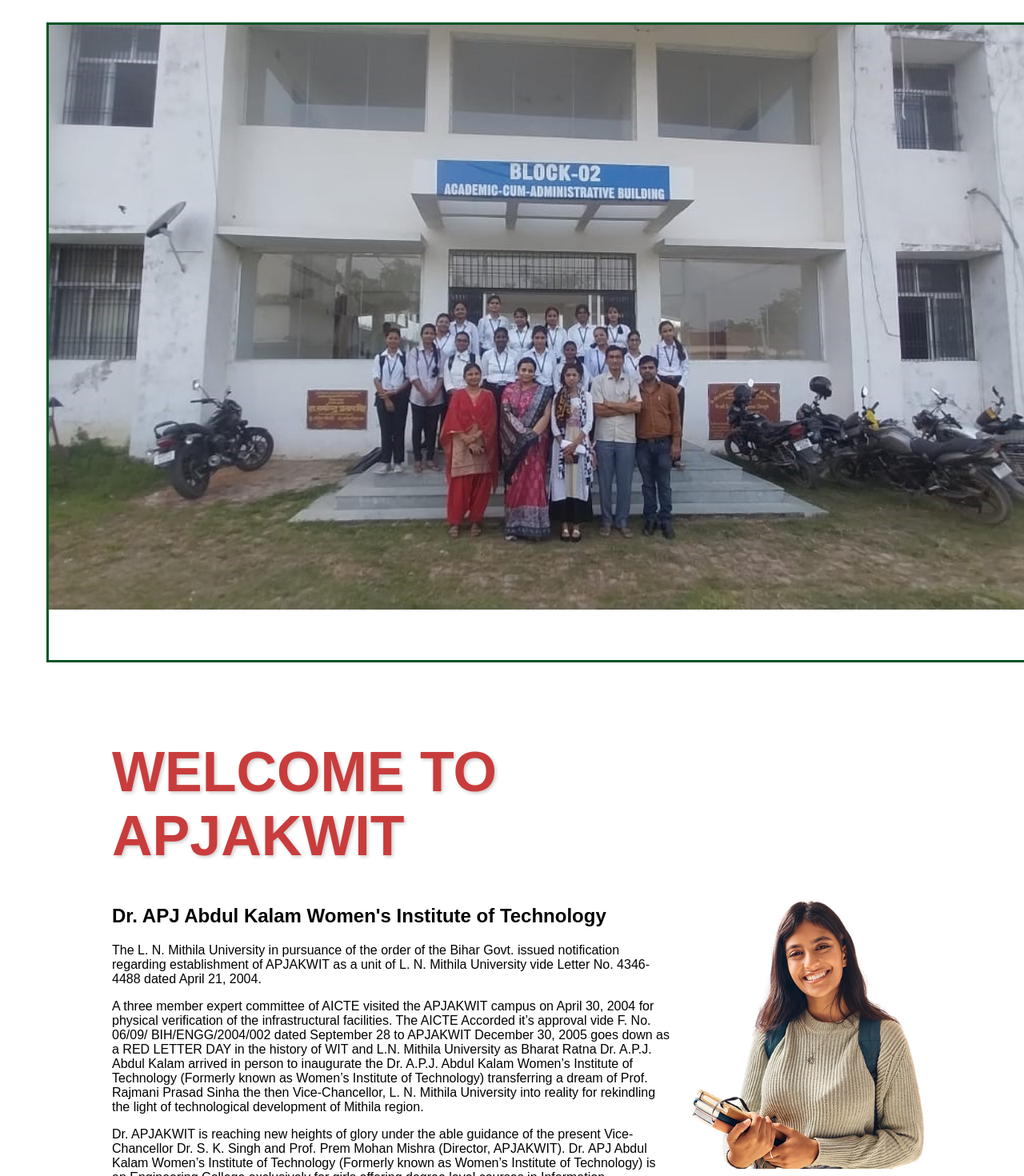
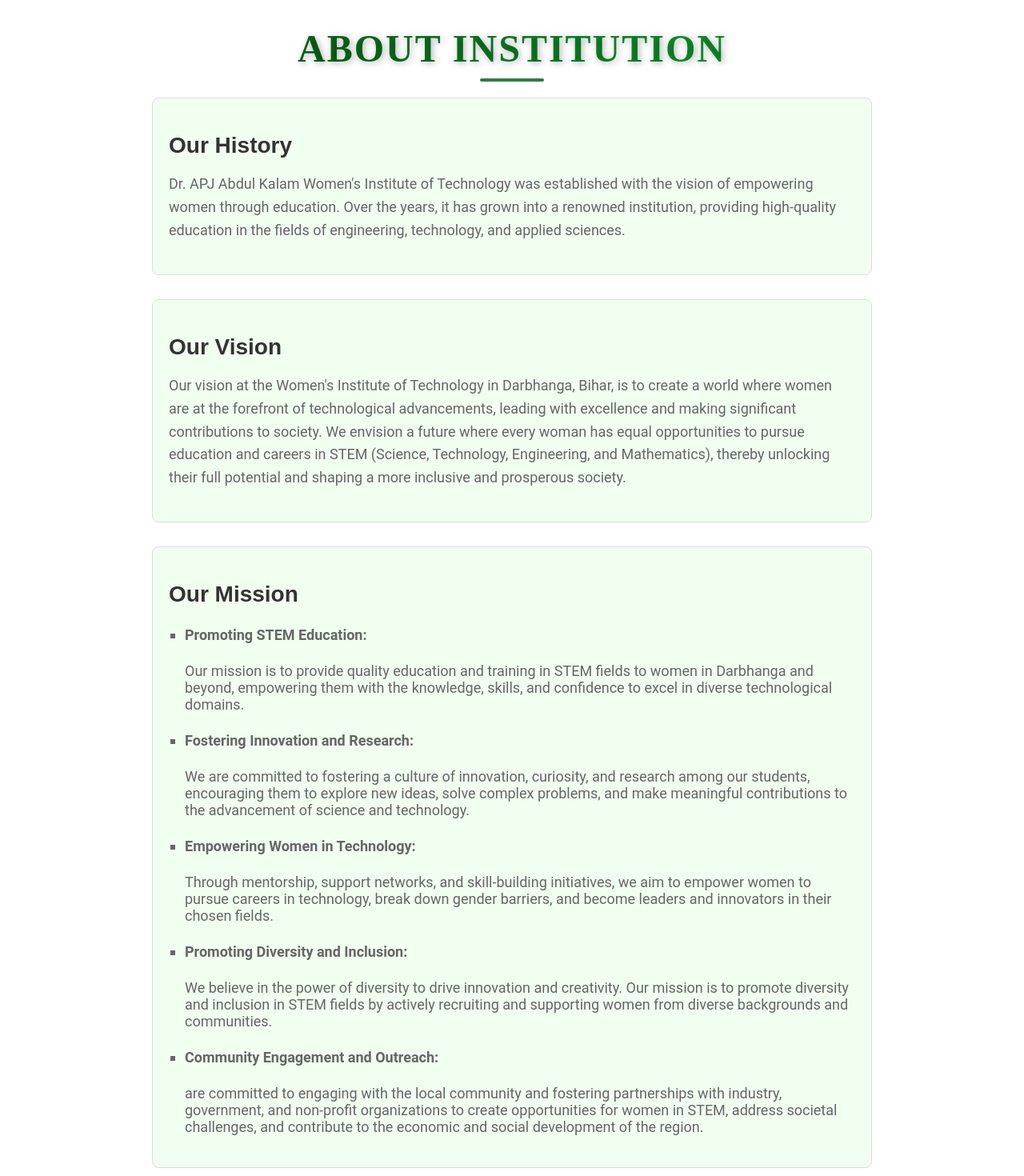
Before and after one commit to Aanchal-shree/Major-project-angular, an Angular app in the folder College-Website-using-Angular/: page /about in a window 1280 px wide. Before the commit this address led to /. Shown: the part 520-1990 px from the top of the page at 80% size. Built offline with nearby package versions, Linux system fonts and the light colour scheme.

Commit message:
about component added

```diff
--- /dev/null
+++ b/College-Website-using-Angular/src/app/about/about.component.css
@@ -0,0 +1,132 @@
+.about-container {
+    max-width: 900px;
+    margin: 0 auto;
+    padding: 20px;
+    /* background-color: #f9f9f9; */
+    /* border-radius: 8px; */
+    /* box-shadow: 0 2px 10px rgba(0, 0, 0, 0.1); */
+  }
+
+  h1 {
+    font-size: 48px;
+  font-weight: 700;
+  color: #ffffff;
+  text-align: center;
+  margin-bottom: 30px;
+  letter-spacing: 2px;
+  text-transform: uppercase;
+  line-height: 1.3;
+
+  background: linear-gradient(90deg, #065713, #0dac32);
+  -webkit-background-clip: text;
+  -webkit-text-fill-color: transparent;
+
+  text-shadow: 2px 2px 8px rgba(0, 0, 0, 0.3);
+  transition: all 0.3s ease-in-out;
+
+  position: relative;
+  }
+
+  h1::before {
+    content: '';                            /* Empty content for decorative element */
+    position: absolute;                     /* Positioning relative to h1 */
+    left: 50%;                              /* Center horizontally */
+    bottom: -10px;                          /* Position just below the text */
+    transform: translateX(-50%);            /* Adjust horizontal centering */
+    width: 80px;                            /* Width of the underline */
+    height: 4px;                            /* Height of the underline */
+    background-color: #065713;              /* Color of the underline */
+    border-radius: 4px;                     /* Rounded corners */
+    opacity: 0.8;                           /* Slight transparency */
+  }
+
+  h1:hover {
+    letter-spacing: 4px;                    /* Increase spacing on hover */
+    text-shadow: 4px 4px 12px rgba(0, 0, 0, 0.5); /* Enhance shadow on hover */
+  }
+
+  h1:hover::before {
+    width: 100px;                           /* Expand underline on hover */
+  }
+
+  h2 {
+    font-family: 'Montserrat', sans-serif;
+    font-size: 28px;
+    color: #333;
+    margin-bottom: 15px;
+  }
+
+  .history{
+    margin-bottom: 30px;
+    padding: 20px;
+    background-color: #f0fff0;
+    border: 1px solid #dcdcdc;
+    border-radius: 8px;
+  }
+
+  .mission{
+    margin-bottom: 30px;
+    padding: 20px;
+    background-color: #f0fff0;
+    border: 1px solid #dcdcdc;
+    border-radius: 8px;
+  }
+
+  .vision{
+    margin-bottom: 30px;
+    padding: 20px;
+    background-color: #f0fff0;
+    border: 1px solid #dcdcdc;
+    border-radius: 8px;
+  }
+
+  p {
+    font-family: 'Roboto', sans-serif;
+    font-size: 18px;
+    color: #666;
+    line-height: 1.6;
+    margin-bottom: 20px;
+  }
+
+  ul {
+    list-style-type: square;
+    padding-left: 20px;
+    font-family: 'Roboto', sans-serif;
+    font-size: 18px;
+    color: #666;
+    margin-bottom: 20px;
+  }
+
+  li {
+    margin-bottom: 10px;
+  }
+
+  section {
+    margin-bottom: 40px;
+  }
+
+  /* .campus-life {
+    background-color: #0dac32;
+    color: white;
+    padding: 20px;
+    border-radius: 8px;
+  } */
+
+  .image-text-container {
+    display: grid;
+    grid-template-columns: 1fr 2fr; /* adjust the column widths as needed */
+    gap: 20px; /* add some space between image and text */
+  }
+
+
+  .image {
+    grid-column: 1;
+    width: 30%; /* adjust the width as needed */
+    margin-right: 20px; /* add some space between image and text */
+  }
+
+  .text {
+    grid-column: 2;
+    width: 70%; /* adjust the width as needed */
+    font-style: italic;
+  }
--- /dev/null
+++ b/College-Website-using-Angular/src/app/about/about.component.html
@@ -0,0 +1,48 @@
+<div class="about-container">
+    <h1>About institution</h1>
+
+    <section class="history">
+      <h2>Our History</h2>
+      <p>
+        Dr. APJ Abdul Kalam Women's Institute of Technology was established with the vision of empowering women through education.
+        Over the years, it has grown into a renowned institution, providing high-quality education in the fields of engineering, technology, and applied sciences.
+      </p>
+    </section>
+
+    <section class="vision">
+      <h2>Our Vision</h2>
+      <p>Our vision at the Women's Institute of Technology in Darbhanga, Bihar, is to create a world where women are at the forefront of technological advancements, leading with excellence and making significant contributions to society. We envision a future where every woman has equal opportunities to pursue education and careers in STEM (Science, Technology, Engineering, and Mathematics), thereby unlocking their full potential and shaping a more inclusive and prosperous society.
+        </p>
+    </section>
+
+    <section class="mission">
+        <h2>Our Mission</h2>
+        <ul>
+            <li><h4>Promoting STEM Education: </h4>Our mission is to provide quality education and training in STEM fields to women in Darbhanga and beyond, empowering them with the knowledge, skills, and confidence to excel in diverse technological domains.</li>
+            <li><h4>Fostering Innovation and Research: </h4>We are committed to fostering a culture of innovation, curiosity, and research among our students, encouraging them to explore new ideas, solve complex problems, and make meaningful contributions to the advancement of science and technology.</li>
+            <li><h4>Empowering Women in Technology: </h4>Through mentorship, support networks, and skill-building initiatives, we aim to empower women to pursue careers in technology, break down gender barriers, and become leaders and innovators in their chosen fields.</li>
+            <li><h4>Promoting Diversity and Inclusion: </h4>We believe in the power of diversity to drive innovation and creativity. Our mission is to promote diversity and inclusion in STEM fields by actively recruiting and supporting women from diverse backgrounds and communities.</li>
+            <li><h4>Community Engagement and Outreach: </h4> are committed to engaging with the local community and fostering partnerships with industry, government, and non-profit organizations to create opportunities for women in STEM, address societal challenges, and contribute to the economic and social development of the region.</li>
+          </ul>
+      </section>
+
+    <!-- <section class="values">
+      <h2>Core Values</h2>
+      <ul>
+        <li>Excellence in Education</li>
+        <li>Empowerment of Women</li>
+        <li>Inclusivity and Diversity</li>
+        <li>Innovation and Research</li>
+        <li>Social Responsibility</li>
+      </ul>
+    </section> -->
+
+    <section class="campus-life" style="color: white;">
+      <h2>Dr. A.P.J. Abdul Kalam</h2>
+      <div class="image-text-container">
+      <img src="https://upload.wikimedia.org/wikipedia/commons/thumb/6/6e/A._P._J._Abdul_Kalam.jpg/330px-A._P._J._Abdul_Kalam.jpg" alt="">
+      <p class="text">In his words, "When women are educated, their countries become stronger and more prosperous." At the Women's Institute of Technology in Darbhanga, Bihar, we are inspired by Dr. Kalam's vision and commitment to women's empowerment, and we strive to carry forward his legacy by equipping women with the skills, knowledge, and opportunities they need to succeed in STEM fields and beyond.
+      </p>
+    </div>
+    </section>
+  </div>
```
Also changed, not shown: College-Website-using-Angular/src/app/about/about.component.ts (added, +10 -0 lines), College-Website-using-Angular/src/app/app.module.ts (+6 -3 lines), College-Website-using-Angular/src/assets/campus-life.jpg (added), 1 other file (tests, documents, lock files or other folders).
